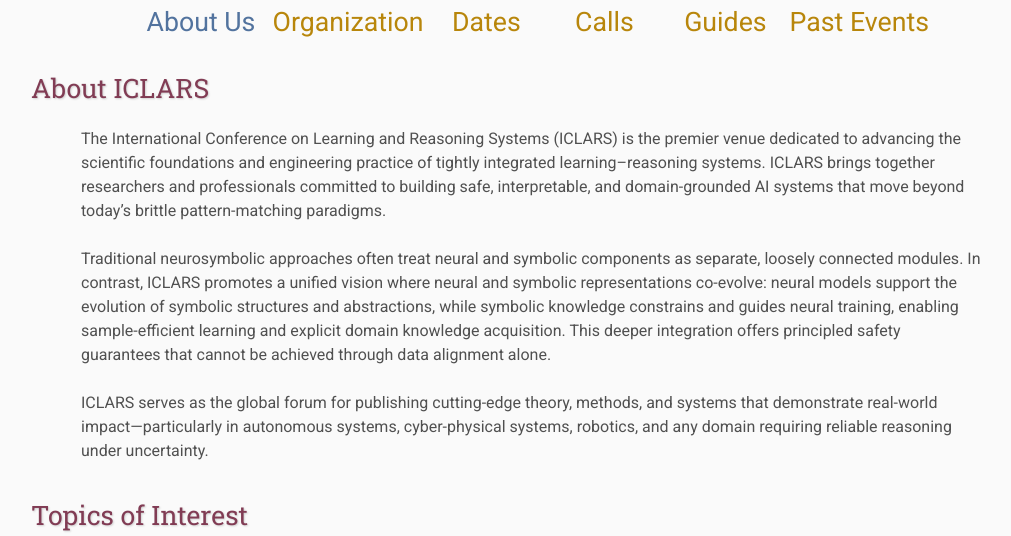
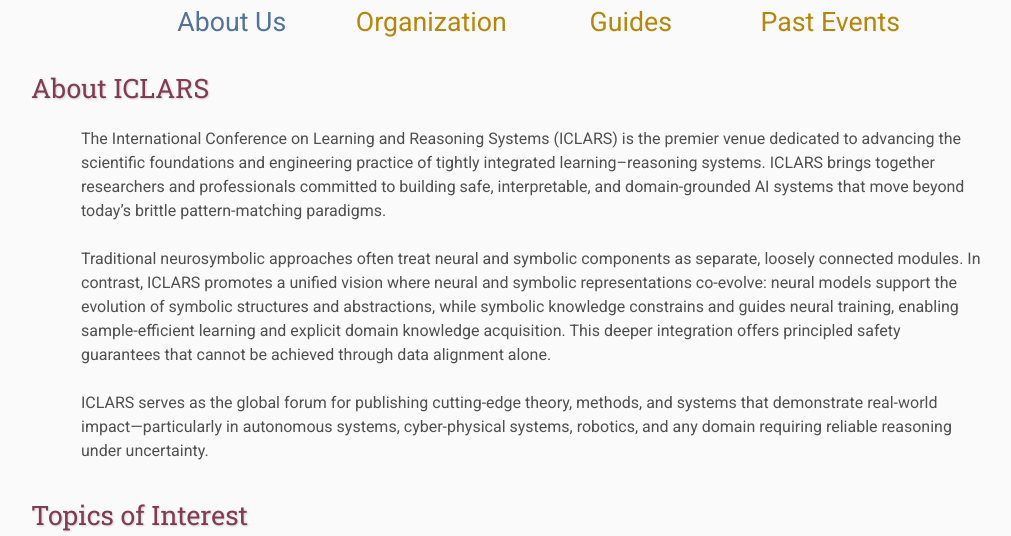
Before and after one commit to ITSEG-MQ/website-iclars-conf, a Jekyll site: the page built from index.html, in a window 1280 px wide and 900 px high, cut to the strip 364-900 px from the top of the window. Shown: the whole strip, without its empty margins (109-1120 px from the left). Built offline with Jekyll 4.4.1, drawn with Linux system fonts in a browser that asks for light colours.

Commit message:
Update header.html

```diff
--- a/_includes/header.html
+++ b/_includes/header.html
@@ -18,7 +18,7 @@
         Organization
       </a>
     </td>
-    <td class="navigation">
+    <!-- <td class="navigation">
       <a href="{{ '/dates/' | relative_url }}" class="{% if page.nav == 'dates' %}current{% endif %}">
         Dates
       </a>
@@ -27,7 +27,7 @@
       <a href="{{ '/calls/' | relative_url }}" class="{% if page.nav == 'calls' %}current{% endif %}">
         Calls
       </a>
-    </td>
+    </td> -->
     <td class="navigation">
       <a href="{{ '/guides/' | relative_url }}" class="{% if page.nav == 'guides' %}current{% endif %}">
         Guides
```
